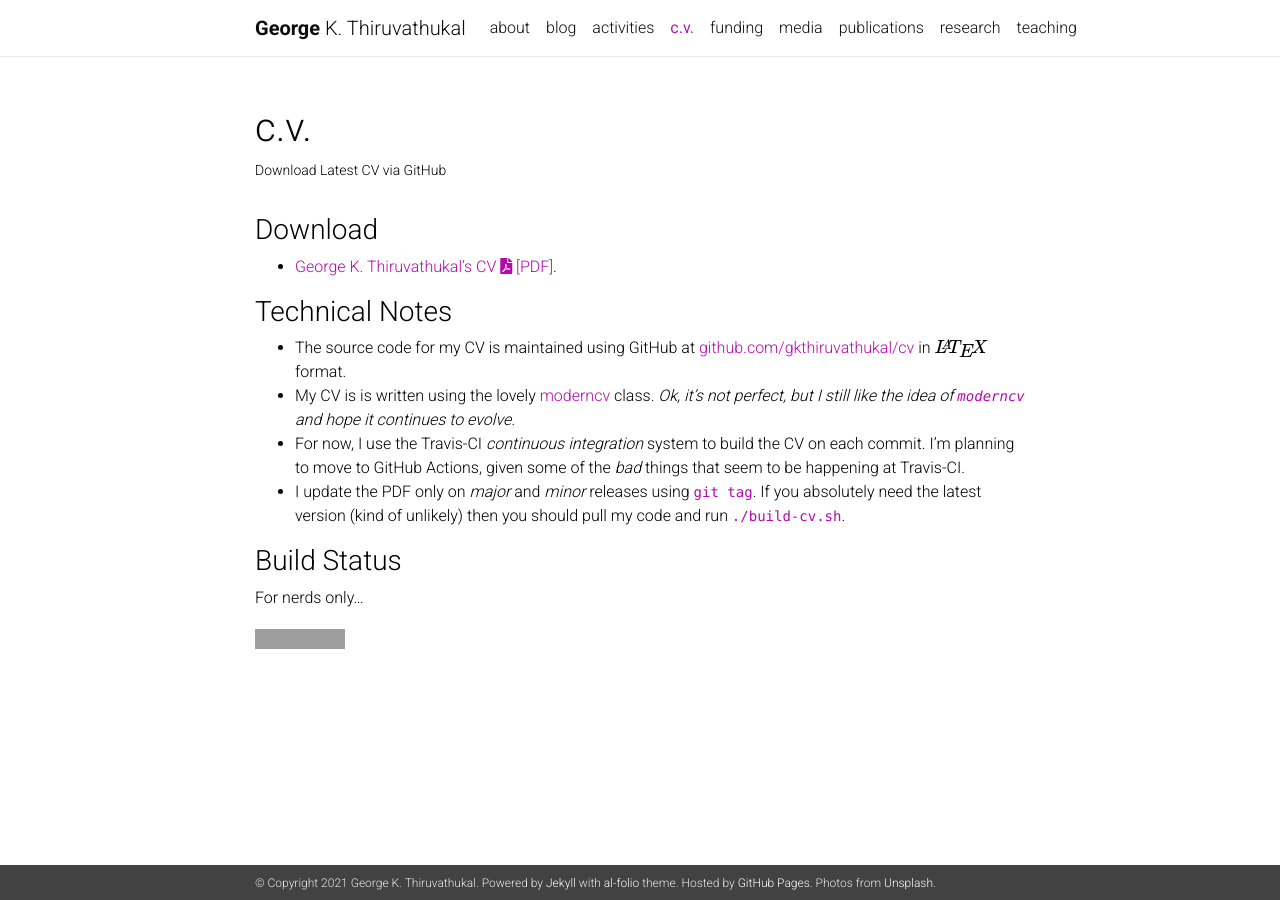
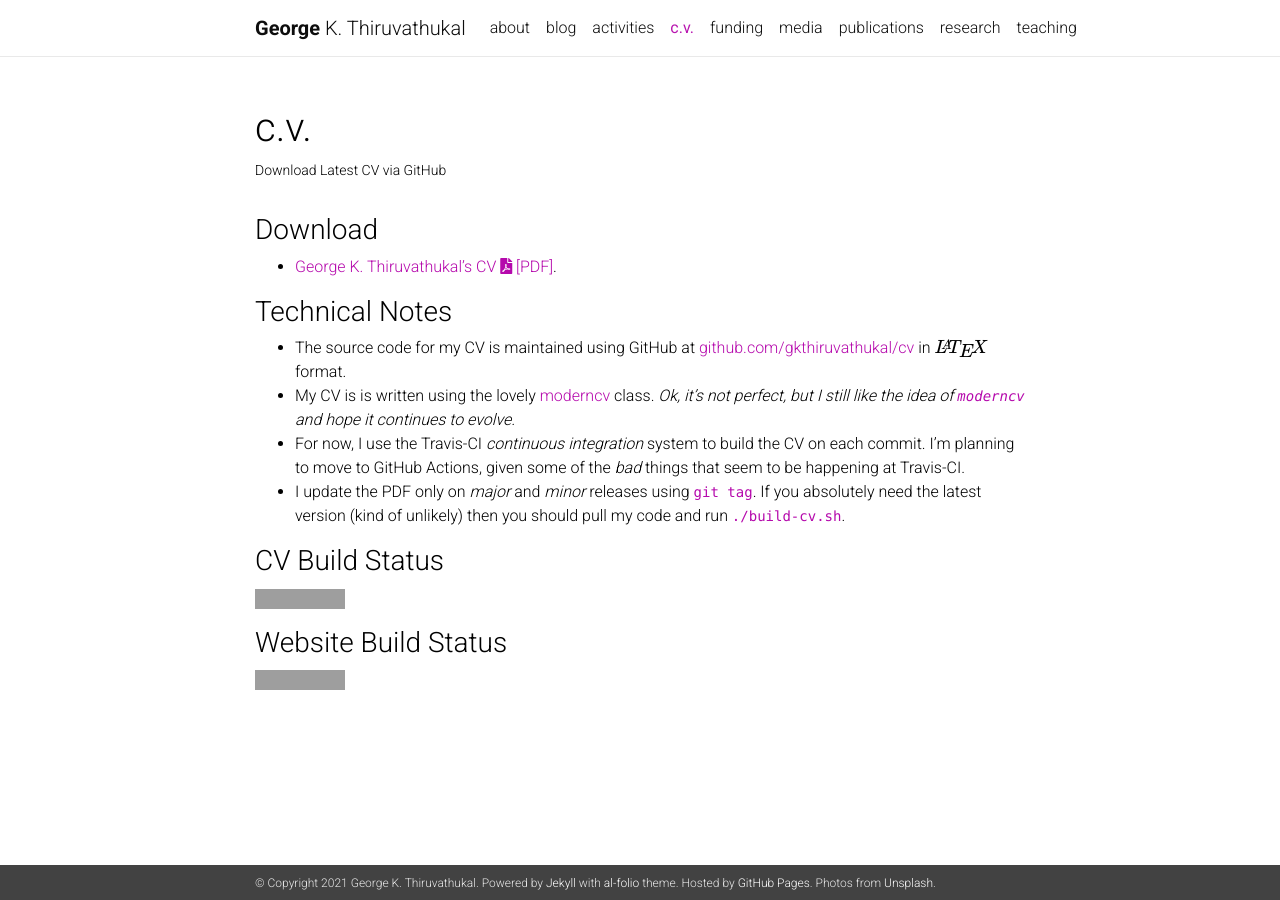
Before and after one commit to cyberwu88/gkt, a Jekyll site: the page built from _pages/cv.md, in a window 1280 px wide. Built offline with Jekyll 4.4.1, drawn with Linux system fonts in a browser that asks for light colours; nearby versions of some CDN libraries; a style sheet for code colours, icons or effects is not loaded; grey boxes are pictures that could not be loaded.

Commit message:
update GitHub Actions build status

```diff
--- a/_pages/cv.md
+++ b/_pages/cv.md
@@ -17,8 +17,10 @@ nav: true
 - For now, I use the Travis-CI *continuous integration* system to build the CV on each commit. I'm planning to move to GitHub Actions, given some of the *bad* things that seem to be happening at Travis-CI.
 - I update the PDF only on *major* and *minor* releases using `git tag`. If you absolutely need the latest version (kind of unlikely) then you should pull my code and run `./build-cv.sh`.
 
-### Build Status
-
-For nerds only...
+### CV Build Status
 
 [![Build Status](https://travis-ci.com/gkthiruvathukal/cv.svg?branch=master)](https://travis-ci.com/gkthiruvathukal/cv)
+
+### Website Build Status
+
+![Deploy Website](https://github.com/LoyolaChicagoCS/gkt/workflows/Deploy%20Website/badge.svg)
```
